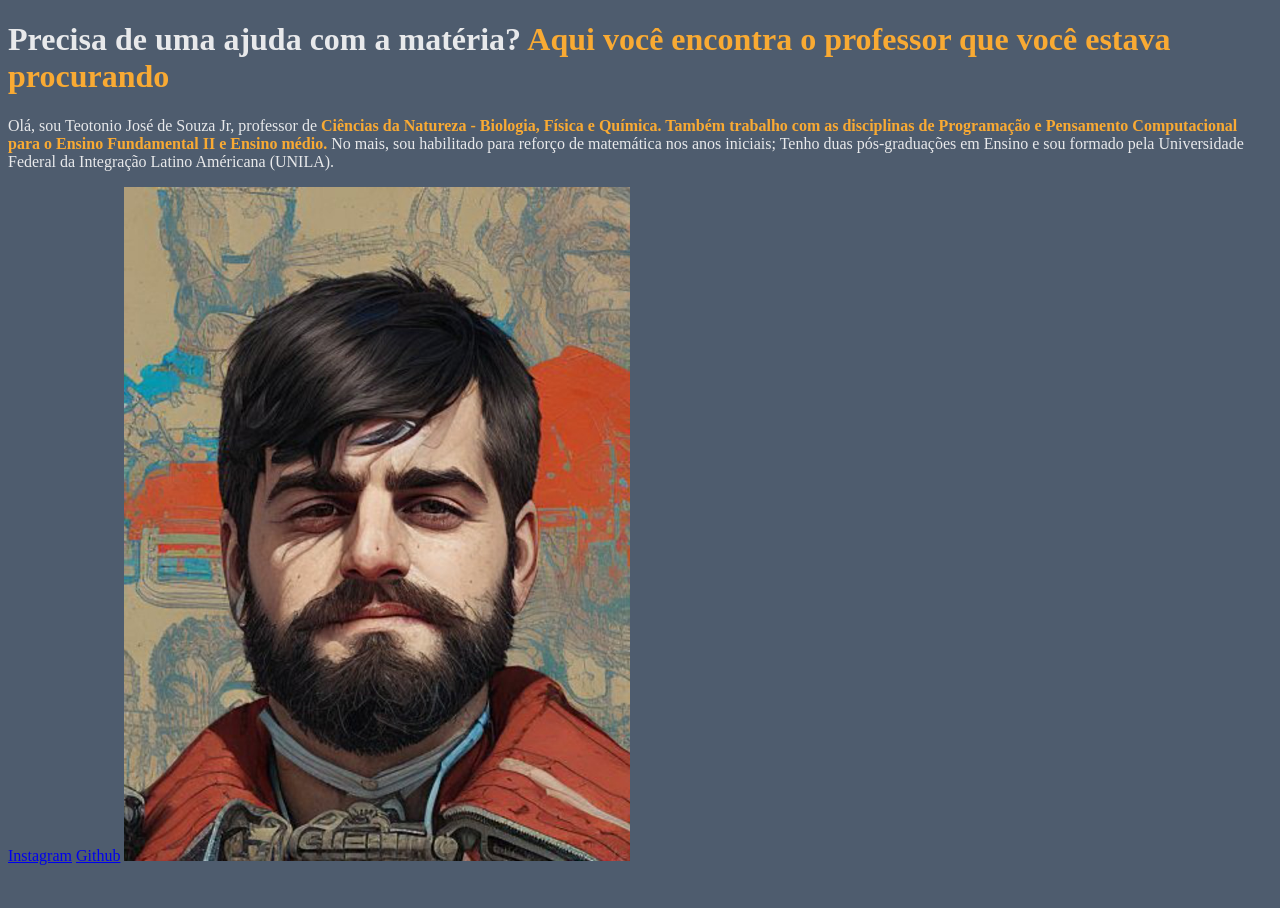
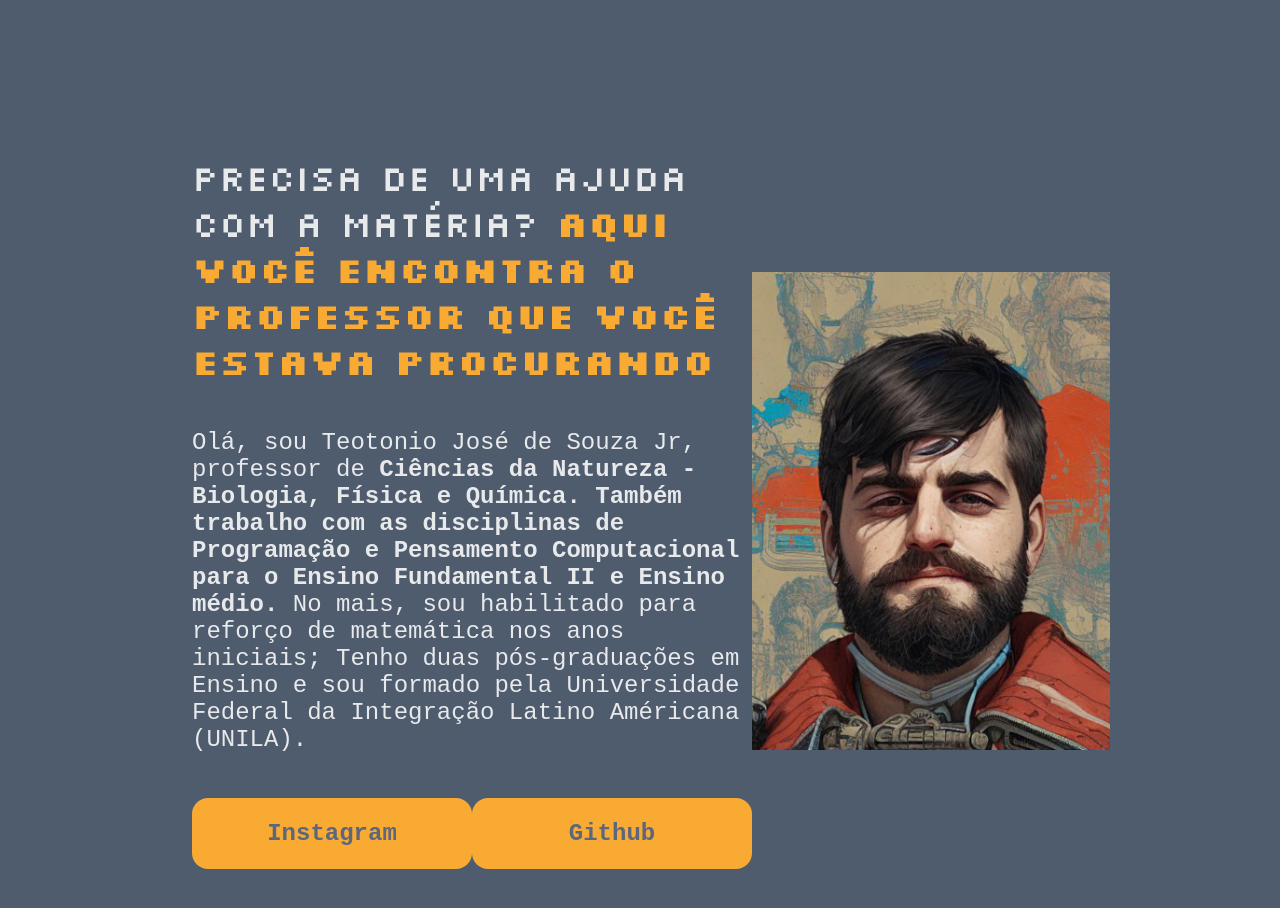
Before and after one commit to teotoniojr/2024-1ano-front-end, a plain HTML site: page index.html in a window 1280 px wide. Before the commit the page ends 873 px from the top, so only its background shows below. Drawn offline with Linux system fonts and the light colour scheme; a web font is replaced by a local one.

Commit message:
2º Parte do curso

```diff
--- a/index.html
+++ b/index.html
@@ -9,15 +9,19 @@
 </head>
 <body>
     <header></header>
-    <main>
-        <h1> Precisa de uma ajuda com a matéria? <strong>Aqui você encontra o professor que você estava procurando</strong></h1>
-        <p> Olá, sou Teotonio José de Souza Jr, professor de <strong>Ciências da Natureza - Biologia, Física e Química.
-            Também trabalho com as disciplinas de Programação e Pensamento Computacional para o Ensino
-            Fundamental II e Ensino médio.</strong> No mais, sou habilitado para reforço de matemática nos anos iniciais; Tenho duas
-            pós-graduações em Ensino e sou formado pela Universidade Federal da Integração Latino Américana (UNILA).
-        </p>
-        <a href="https://www.instagram.com/teotoniosjr/">Instagram</a>
-        <a href="https://github.com/teotoniojr">Github</a>
+    <main class="apresentacao">
+        <section class="apresentacao__conteudo">
+            <h1 class="apresentacao__conteudo__titulo"> Precisa de uma ajuda com a matéria? <strong class="titulo-destaque">Aqui você encontra o professor que você estava procurando</strong></h1>
+            <p class="apresentacao__conteudo__texto"> Olá, sou Teotonio José de Souza Jr, professor de <strong>Ciências da Natureza - Biologia, Física e Química.
+                Também trabalho com as disciplinas de Programação e Pensamento Computacional para o Ensino
+                Fundamental II e Ensino médio.</strong> No mais, sou habilitado para reforço de matemática nos anos iniciais; Tenho duas
+                pós-graduações em Ensino e sou formado pela Universidade Federal da Integração Latino Américana (UNILA).
+            </p>
+            <div class="apresentacao__links">
+                <a class="apresentacao__links__link" href="https://www.instagram.com/teotoniosjr/">Instagram</a>
+                <a class="apresentacao__links__link" href="https://github.com/teotoniojr">Github</a>
+            </div>
+        </section>
         <img src="foto15.jpg" alt="Foto produzida por IA">
     </main>
     <footer></footer>
--- a/style.css
+++ b/style.css
@@ -1,9 +1,61 @@
+@import url('https://fonts.googleapis.com/css2?family=Kode+Mono:wght@400..700&family=Silkscreen:wght@400;700&display=swap');
+
+*{
+    margin: 0;
+    padding: 0;
+}
+
+
 body{
+    height: 100vh;
+    box-sizing: border-box;
     background-color:#4E5C6E;
     color: #E8E9EB;
 }
+.apresentacao{
+    margin: 12% 15%;
+    display: flex;
+    align-items: center;
+    justify-content: space-between;
+}
+.apresentacao__conteudo{
+    width: 615px;
+    display: flex;
+    flex-direction: column;
+    gap: 45px;
+}
 
-strong{
+.apresentacao__conteudo__titulo{
+    font-size: 36px;
+    font-family: "Silkscreen", sans-serif;
+    font-weight: 400;
+    font-style: normal;
+}
+
+.apresentacao__conteudo__texto{
+    font-size: 24px;
+    font-family: "Kode Mono", monospace;
+}
+
+.apresentacao__links{
+    display: flex;
+    justify-content: space-between;
+}
+
+.apresentacao__links__link{
+    background-color: #F9AA33;
+    width: 280px;
+    text-align: center;
+    border-radius: 16px;
+    font-size: 24px;
+    padding: 22px 0;
+    text-decoration: none;
+    color: #5C677D;
+    font-family: "Kode Mono", monospace;
+    font-weight: 700;
+}
+
+.titulo-destaque{
     color: #F9AA33;
 }
 
```
